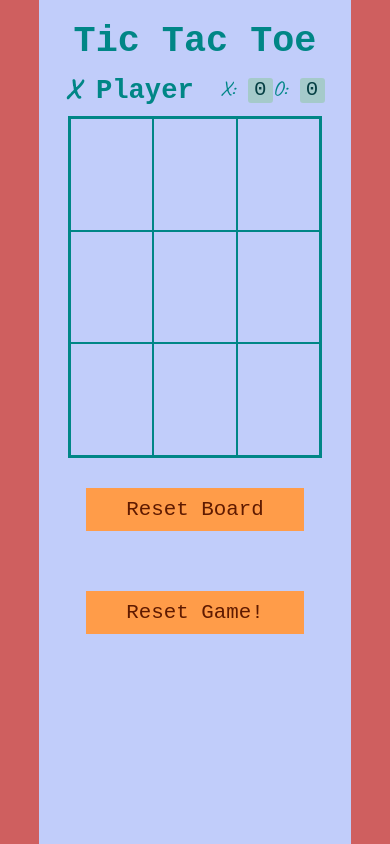
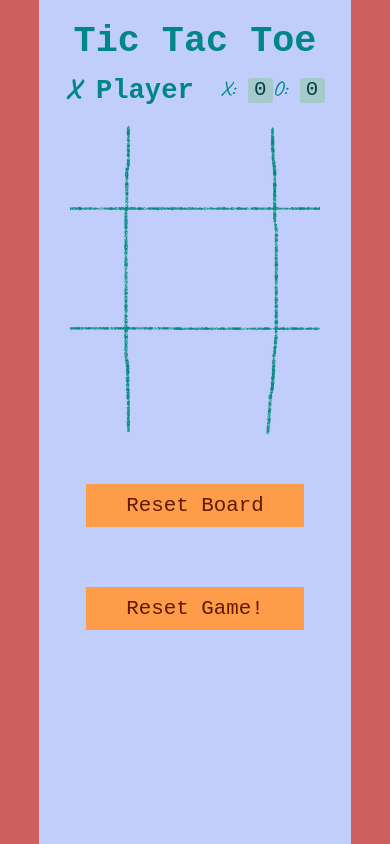
Before and after one commit to OPerel/tic_tac_toe, a React (Create React App) app: page / in a window 390 px wide. Built offline with nearby package versions, Linux system fonts and the light colour scheme; a web font is replaced by a local one.

Commit message:
add board background img. needs fixing responsivness

```diff
--- a/src/Board.css
+++ b/src/Board.css
@@ -9,12 +9,11 @@
     margin: 0 auto;
     width: 80%;
     height: 40vh;
-    border: solid 2px #008686;
     transition: 0.4s;
-    /* background-image: url('./img/tic.jpg');
+    background-image: url('./img/board.jpg');
     background-repeat: no-repeat;
-    background-size: contain;
-    background-position: center; */
+    background-size: cover;
+    background-position: center;
 }
 
 @media only screen and (min-width: 500px) {
--- a/src/Cell.css
+++ b/src/Cell.css
@@ -1,7 +1,3 @@
-.cell {
-    border: solid 1px #008686;
-}
-
 p {
     margin: 12%;
     font-family: 'Caveat', cursive;
@@ -15,10 +11,6 @@ p {
 }
 
 @media only screen and (min-height: 641px) and (min-width: 600px) {
-    .cell {
-        border: solid 1px #008686;
-    }
-
     p {
         font-size: 3rem;
     }
```
Also changed, not shown: src/img/board.jpg (added), src/img/tic.jpg (deleted).
